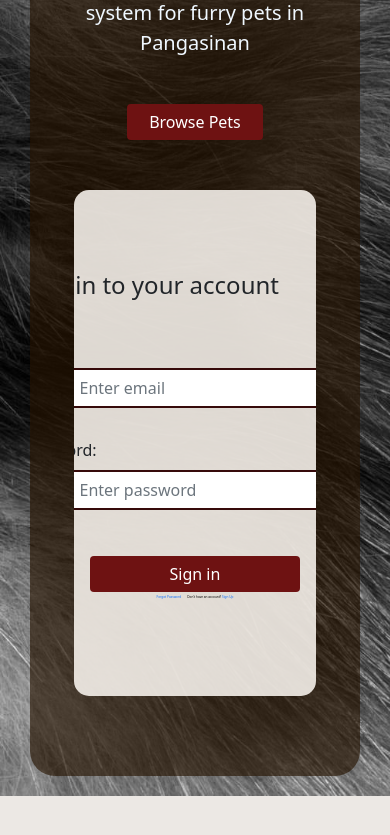
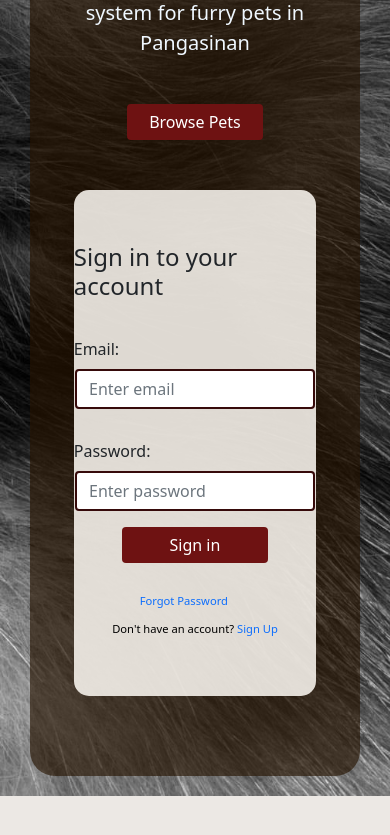
Before and after one commit to daryll-troy/fur-kanlungan, a PHP site: page / in a window 390 px wide. Shown: the part 510-1345 px from the top of the page. Run offline with PHP 8.4, Linux system fonts and the light colour scheme.

Commit message:
working on index.php responsiveness

```diff
--- a/css/index.css
+++ b/css/index.css
@@ -121,12 +121,13 @@
 .signup {
     display: flex;
     justify-content: center;
-
+    flex-wrap: wrap;
 }
 
 /* adjust the font-sizes of forget password and sign up links*/
 .signup p {
-    font-size: 0.8vw;
+    font-size: clamp(0.7em, 0.8vw, 1em);
+
     margin-top: 1em;
 }
 
@@ -233,16 +245,28 @@
     /* adjust the input fields */
     .txtemail,
     .txtpwd {
-        max-width: fit-content;
+        max-width: 15rem;
         margin-left: auto;
         margin-right: auto;
+
+    }
+
+    /* adjust the width of the labels */
+    .lblemail {
+        width: 5em;
     }
 }
 
-/* Adjust the size of login form */
-@media screen and (max-width: 600px) {
-    .login {
-        width: 90%;
+
+@media screen and (max-width: 420px) {
+    /* remove margin top and bottom*/
+    .signup p{
+       margin: 0.5em 0em;
+    }
+    /* add space between the submit button and the signup div */
+    .submit-login {
+        margin-top: 0;
+     margin-bottom: 1.5em;
     }
 }
 
--- a/index.php
+++ b/index.php
@@ -67,6 +67,8 @@
 
     <?php include_once 'pages/pet-list.php'; ?>
     <?php include_once 'pages/footer.php'; ?>
+
+
 </body>
 
 </html>
```
Also changed, not shown: other parts of css/index.css (+36 -25 lines), js/remove-classes.js (added).
